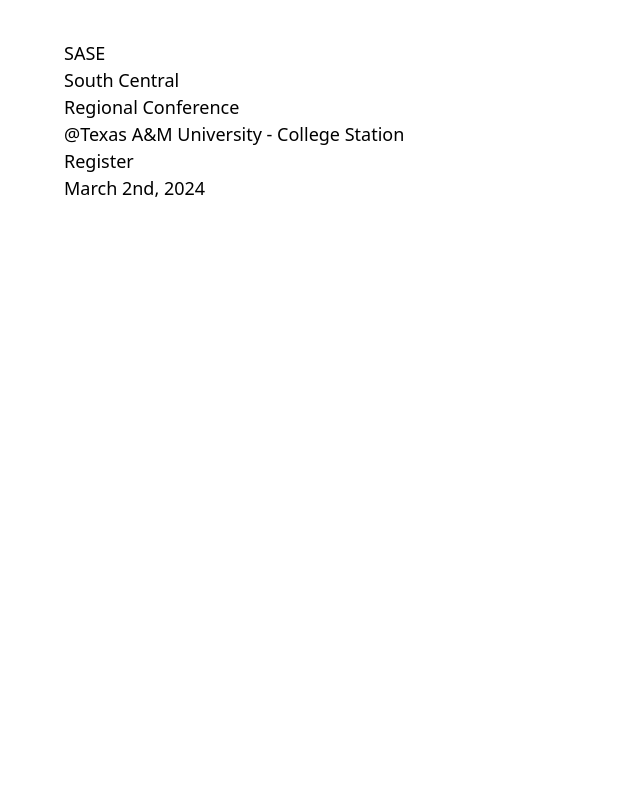
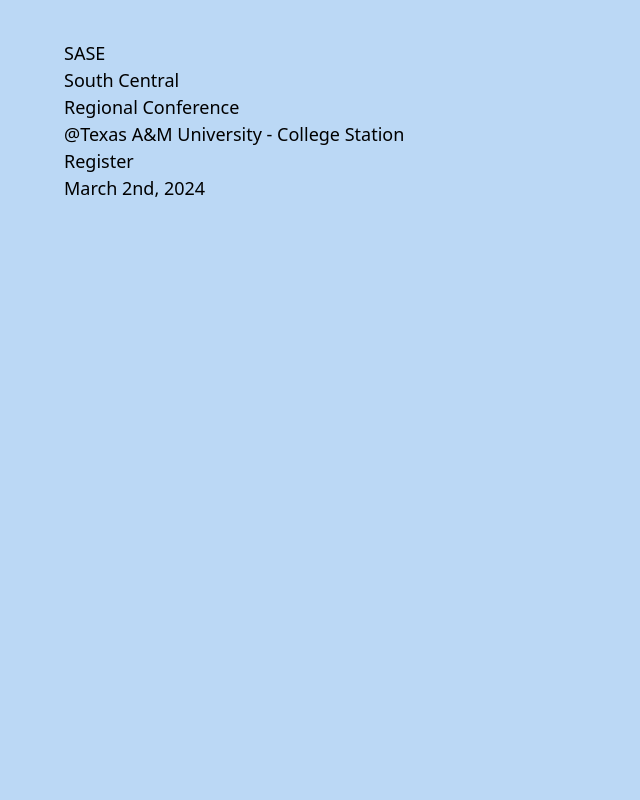
Before and after one commit to victoriaemily/SASE-SCRC, a Next.js app: page / in a window 1280 px wide. Shown: the top 800 px of the page, without its empty margins (0-640 px from the left). Built offline with nearby package versions, Linux system fonts and the light colour scheme.

Commit message:
Fixed overflow issue that was present on safari

```diff
--- a/src/pages/components/Navbar.jsx
+++ b/src/pages/components/Navbar.jsx
@@ -12,7 +12,6 @@ export default function Navbar() {
     if (scheduleContainer.classList.contains("open-schedule")) {
       scheduleContainer.classList.remove("open-schedule");
       scheduleContainer.classList.add("close-schedule");
-      document.body.style.overflow = "auto";
     }
     if (isNavOpen) {
       toggleNavbar();
--- a/src/styles/app.css
+++ b/src/styles/app.css
@@ -22,14 +22,20 @@ html {
   font-size: 0.75em;
 }
 
+html,
+body {
+  overflow-x: hidden;
+}
+
 /* smartphones, iPhone, portrait 480x320 phones */
 body {
+  background-color: var(--blue);
   position: absolute;
   font-family: system-ui;
   font-size: 1em;
   line-height: 1.5;
   min-width: 320px;
-  width: 100dvw;
+  max-width: 100dvw;
 }
 
 .scroll-container {
--- a/src/styles/cloud-animation.css
+++ b/src/styles/cloud-animation.css
@@ -1,8 +1,3 @@
-body {
-  background-color: var(--blue);
-  overflow-x: hidden;
-}
-
 .cloud-background {
   position: absolute;
   top: 0;
--- a/src/styles/guide.css
+++ b/src/styles/guide.css
@@ -8,11 +8,11 @@
 }
 
 body.open-schedule {
-  overflow: hidden;
+  overflow-y: hidden;
 }
 
 body.close-schedule {
-  overflow: hidden auto;
+  overflow-y: visible;
 }
 
 #schedule-container.open-schedule {
```
